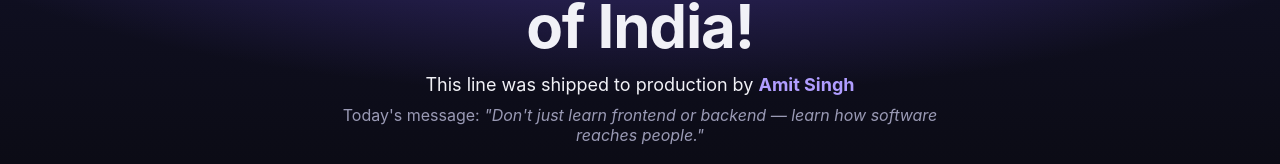
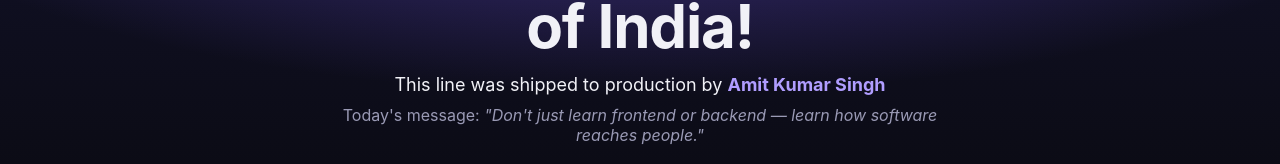
Before and after one commit to IncredApplicationsPvtLtd/workshop, a website: page public/index.html in a window 1280 px wide. Shown: the part 151-315 px from the top of the page. Drawn offline with Linux system fonts and the light colour scheme; no server answers.

Commit message:
feat(name):name changed

```diff
--- a/public/index.html
+++ b/public/index.html
@@ -15,7 +15,7 @@
 <header class="hero" id="hero" style="--accent: #7c5cff;">
   <p class="eyebrow">🎓 Live from the workshop hall</p>
   <h1 id="headline">Hello from the future engineers of India!</h1>
-  <p class="byline">This line was shipped to production by <strong id="developer">Amit Singh</strong></p>
+  <p class="byline">This line was shipped to production by <strong id="developer">Amit Kumar Singh</strong></p>
   <p class="tagline">Today's message: <em>"Don't just learn frontend or backend — learn how software reaches people."</em></p>
 </header>
 <!-- ================= END OF STUDENT EDIT ZONE ================= -->
```
